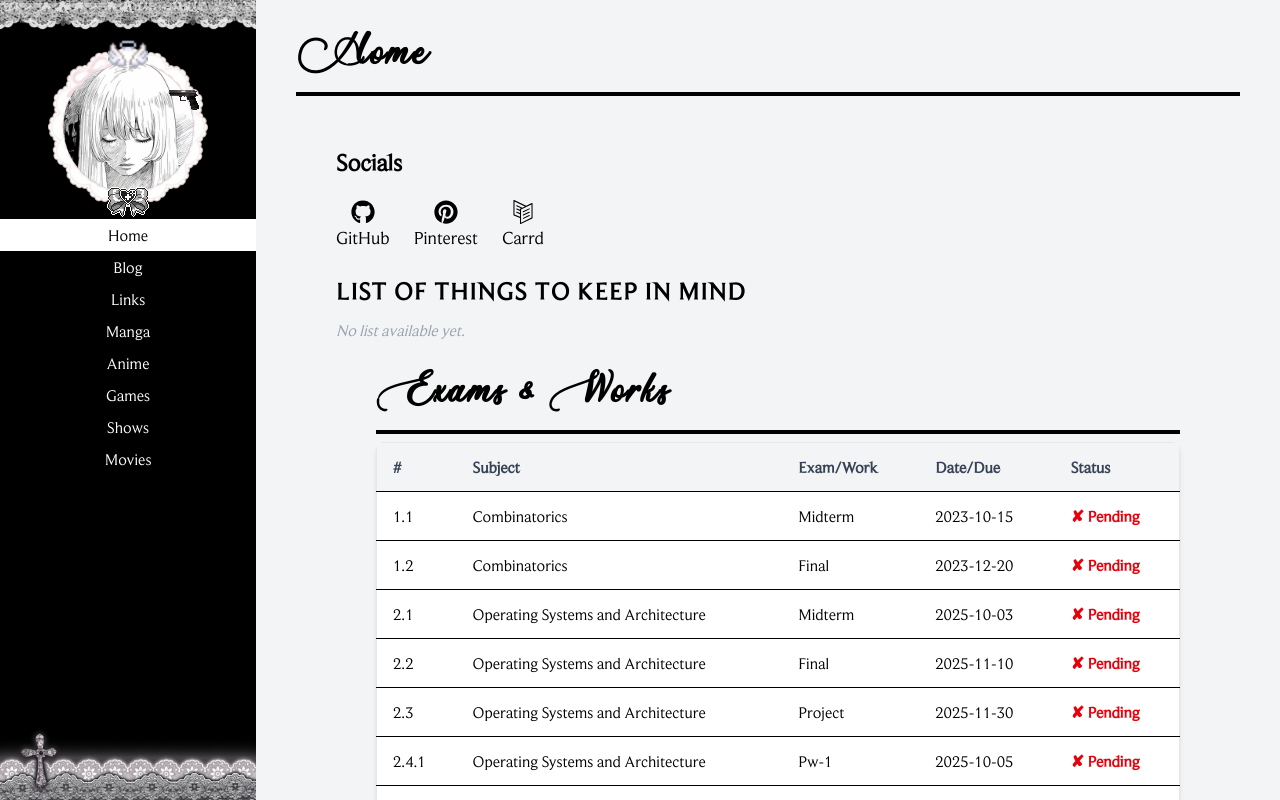
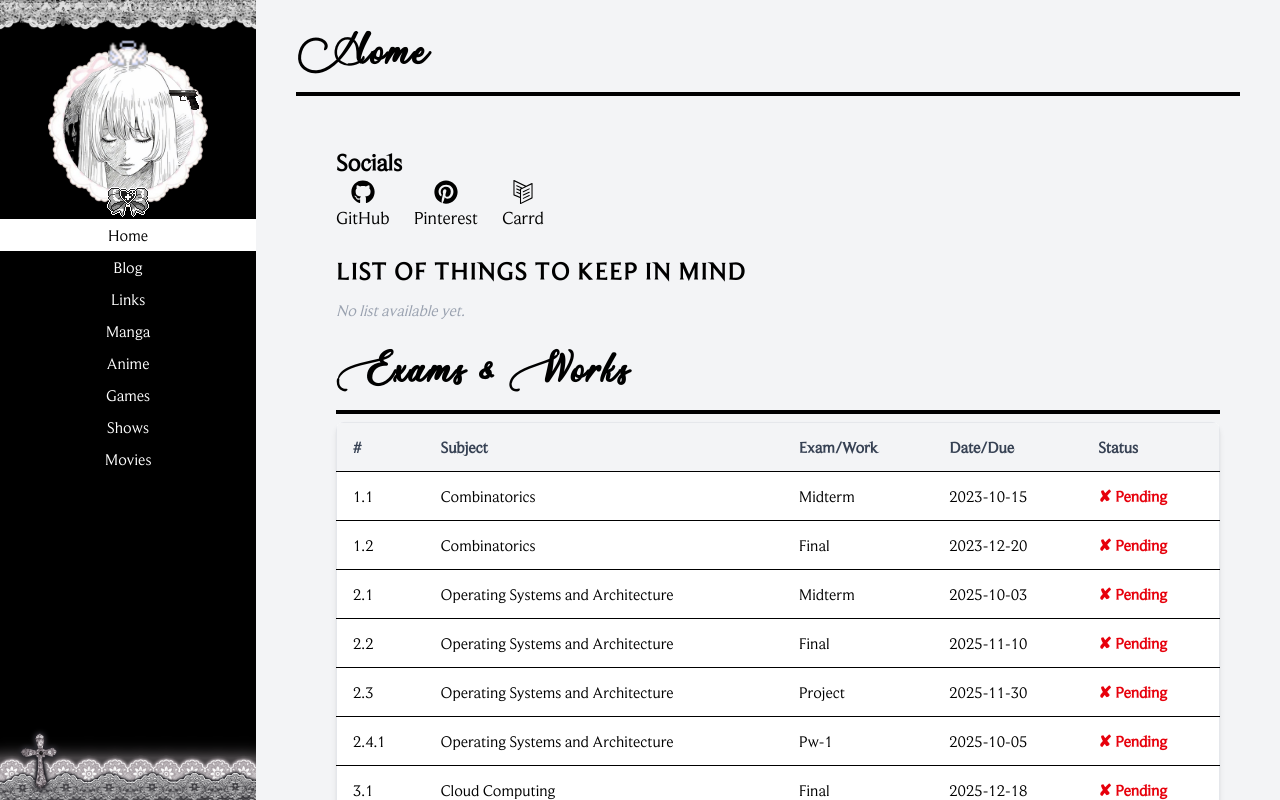
Before and after one commit to deceaseblow/profile, a React (Vite) app: page / in a window 1280 px wide. Built offline with nearby package versions, Linux system fonts and the light colour scheme.

Commit message:
for now everything ok

```diff
--- a/src/comp/BlogCard.jsx
+++ b/src/comp/BlogCard.jsx
@@ -1,9 +1,7 @@
 import React from 'react'
 
 function BlogCard({ title, date, image, content }) {
-    console.log('Content:', content);
-
-    return (
+        return (
         <div className='w-100 bg-[#fff] border border-gray-400 py-4 px-5'>
             <div className='flex justify-between items-start gap-4'>
                 <div className='flex flex-col flex-1 min-w-0'>
--- a/src/comp/ExamsTable.jsx
+++ b/src/comp/ExamsTable.jsx
@@ -11,7 +11,7 @@ function ExamsTable() {
 
   if (loading) {
     return (
-      <div className="pb-10 px-4 md:px-10">
+      <div>
         <h2
           className="text-center text-[22px] font-bold mb-2 capitalize text-black tracking-wider border-b-4 border-black pb-2 md:text-start md:text-[40px]"
           style={fontStyle}
@@ -28,7 +28,7 @@ function ExamsTable() {
   const subjects = getSubjects();
 
   return (
-    <div className="pb-10 px-4 md:px-10">
+    <div>
       <h2
         className="text-center text-[22px] font-bold mb-2 capitalize text-black tracking-wider border-b-4 border-black pb-2 md:text-start md:text-[40px]"
         style={fontStyle}
--- /dev/null
+++ b/src/comp/ListKeep.jsx
@@ -0,0 +1,35 @@
+import { useAppData } from "../context/AppDataContext";
+
+
+function ListKeep() {
+    const { data, loading } = useAppData();
+
+    if (loading) return <p className="text-center mt-4">Loading list...</p>;
+
+    return (
+        <div>
+            <h2 className="text-center text-black font-bold tracking-wider text-[25px] md:text-start">
+                LIST OF THINGS TO KEEP IN MIND
+            </h2>
+            <div>
+                {data?.listKeep && data.listKeep.length > 0 ? (
+                    <ul className="list-disc list-inside space-y-2 pl-5 text-[16px] md:text-[18px] tracking-wide text-gray-800 mt-2">
+                        {data.listKeep.map((item, index) => (
+                            <li
+                                key={index}
+                                className="hover:text-black hover:translate-x-1 transition-all duration-200 text-[20px]"
+                            >
+                                {item}
+                            </li>
+                        ))}
+                    </ul>
+                ) : (
+                    <p className="text-gray-400 text-center italic mt-2 md:text-start">
+                        No list available yet.
+                    </p>
+                )}
+            </div>
+        </div>
+    );
+}
+export default ListKeep;
--- /dev/null
+++ b/src/comp/Socials.jsx
@@ -0,0 +1,45 @@
+import { useAppData } from "../context/AppDataContext";
+import { FaGithub, FaPinterest } from "react-icons/fa";
+import { SiCarrd } from "react-icons/si";
+const fontStyle = {
+  fontFamily: "'antsValley', sans-serif"
+};
+const iconMap = {
+  FaGithub: <FaGithub className="text-2xl hover:text-purple-800 transition" />,
+  FaPinterest: <FaPinterest className="text-2xl hover:text-red-600 transition" />,
+  FaCarrd: <SiCarrd className="text-2xl hover:text-blue-500 transition" />,
+};
+function Socials() {
+     const { data, loading } = useAppData();
+
+      if (loading) return <p className="text-center mt-4">Loading list...</p>;
+
+    return (
+        <div>
+            <div>
+                <h1 className="text-[24px] font-semibold">Socials</h1>
+            </div>
+            <div className="flex gap-6 flex-wrap justify-center md:justify-start">
+                {data?.socials && data.socials.length > 0 ? (
+                    data.socials.map((social, index) => (
+                        <div className="flex flex-col items-center">
+                            <a
+                                key={index}
+                                href={social.link.startsWith("http") ? social.link : `https://${social.link}`}
+                                target="_blank"
+                                rel="noopener noreferrer"
+                                className="flex items-center gap-2"
+                            >
+                                <span className="text-xl">{iconMap[social.icon]}</span>
+                            </a>
+                            <span className="text-lg font-medium">{social.platform}</span>
+                        </div>
+
+                    ))
+                ) : (
+                    <p className="text-gray-400 italic">No socials available.</p>
+                )}
+            </div></div>
+    );
+}
+export default Socials;
--- a/src/pages/Animes.jsx
+++ b/src/pages/Animes.jsx
@@ -102,7 +102,6 @@ export default function Animes() {
 
 
       <div className="flex flex-col items-center">
-        {/* Search */}
         <input
           type="text"
           placeholder="Search animes..."
@@ -112,8 +111,6 @@ export default function Animes() {
              focus:outline-none focus:ring-2 focus:ring-black focus:border-black
              placeholder-gray-500 placeholder:italic transition-all duration-200"
         />
-
-        {/* Genre buttons */}
         <div className="flex flex-wrap gap-2 mb-6 justify-center">
           {genres.map((genre) => (
             <button
@@ -130,14 +127,12 @@ export default function Animes() {
           ))}
         </div>
 
-        {/* Anime list */}
         <div className="flex flex-wrap gap-3 justify-center">
           {filteredAnimes.slice(0, visibleCount).map((anime, index) => (
             <ShowsCard key={index} show={anime} />
           ))}
         </div>
 
-        {/* Load more */}
         {visibleCount < filteredAnimes.length && (
           <button
             onClick={handleLoadMore}
--- a/src/pages/Home.jsx
+++ b/src/pages/Home.jsx
@@ -1,14 +1,9 @@
 import { useAppData } from "../context/AppDataContext";
-import { FaGithub, FaPinterest } from "react-icons/fa";
-import { SiCarrd } from "react-icons/si";
 import ExamsTable from "../comp/ExamsTable";
+import Socials from "../comp/Socials";
+import ListKeep from "../comp/ListKeep";
 const fontStyle = {
   fontFamily: "'antsValley', sans-serif"
-};
-const iconMap = {
-  FaGithub: <FaGithub className="text-2xl hover:text-purple-800 transition" />,
-  FaPinterest: <FaPinterest className="text-2xl hover:text-red-600 transition" />,
-  FaCarrd: <SiCarrd className="text-2xl hover:text-blue-500 transition" />,
 };
 export default function Home() {
   const { data, loading } = useAppData();
@@ -24,79 +19,11 @@ export default function Home() {
         >
           Home
         </h2>
-        <div className=" flex flex-col gap-5 px-5 md:pl-10 md:pt-10">
-          <div>
-            <h1 className="text-[24px] font-semibold">Socials</h1>
-          </div>
-          <div className="flex gap-6 flex-wrap justify-center md:justify-start">
-            {data?.socials && data.socials.length > 0 ? (
-              data.socials.map((social, index) => (
-                <div className="flex flex-col items-center">
-                  <a
-                    key={index}
-                    href={social.link.startsWith("http") ? social.link : `https://${social.link}`}
-                    target="_blank"
-                    rel="noopener noreferrer"
-                    className="flex items-center gap-2"
-                  >
-                    <span className="text-xl">{iconMap[social.icon]}</span>
-                  </a>
-                  <span className="text-lg font-medium">{social.platform}</span>
-                </div>
-
-              ))
-            ) : (
-              <p className="text-gray-400 italic">No socials available.</p>
-            )}
-          </div>
-
-          <div>
-            <h2 className="text-center text-black font-bold tracking-wider text-[25px] md:text-start">
-              LIST OF THINGS TO KEEP IN MIND
-            </h2>
-            <div>
-              {data?.listKeep && data.listKeep.length > 0 ? (
-                <ul className="list-disc list-inside space-y-2 pl-5 text-[16px] md:text-[18px] tracking-wide text-gray-800 mt-2">
-                  {data.listKeep.map((item, index) => (
-                    <li
-                      key={index}
-                      className="hover:text-black hover:translate-x-1 transition-all duration-200 text-[20px]"
-                    >
-                      {item}
-                    </li>
-                  ))}
-                </ul>
-              ) : (
-                <p className="text-gray-400 text-center italic mt-2 md:text-start">
-                  No list available yet.
-                </p>
-              )}
-            </div>
-          </div>
-          <div>
-            <ExamsTable />
-          </div>
+        <div className="flex flex-col gap-5 px-5 md:pl-10 md:pt-10">
+          <Socials />
+          <ListKeep />
+          <ExamsTable />
         </div>
-
-
-
-        {/*
-          <div className="flex flex-col items-center md:items-start">
-            <h2 className="text-center text-black font-bold tracking-wider text-[25px] md:text-start">
-              Soon to be added...
-            </h2>
-            <div>
-              <p>very uninsteresting parag.</p>
-            </div>
-          </div>
-          <div className="flex flex-col items-center md:items-start">
-            <h2 className="text-center text-black font-bold tracking-wider text-[25px] md:text-start">
-              Soon to be added...
-            </h2>
-            <div>
-              <p>Another very uninsteresting parag.</p>
-            </div>
-          </div>*/}
       </div>
     </div>
   );
```
